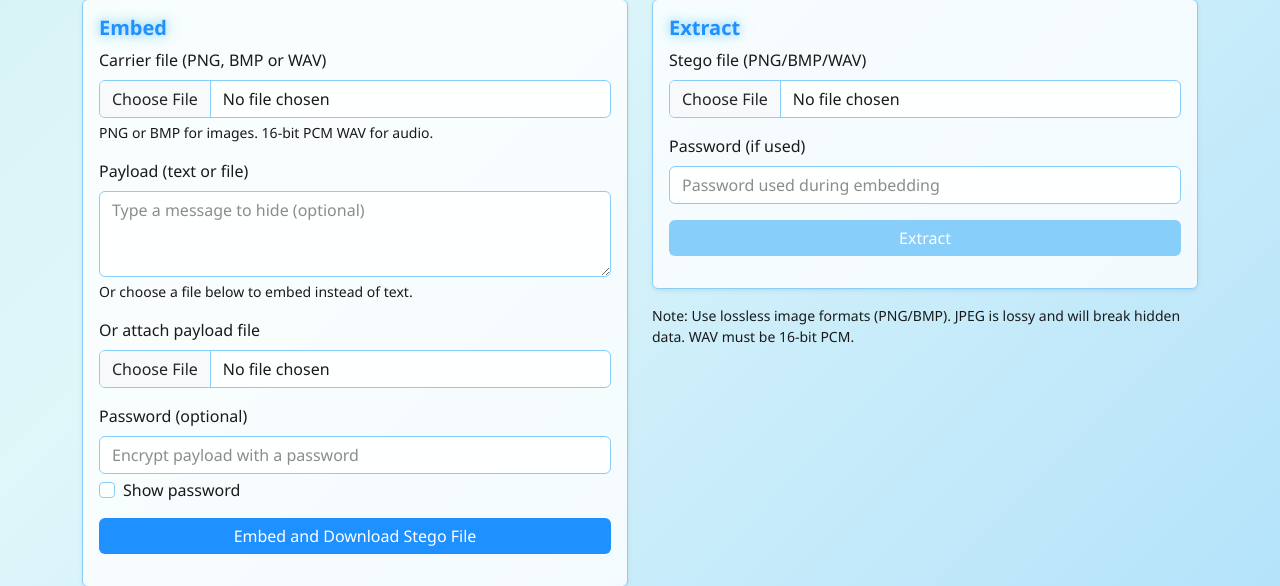
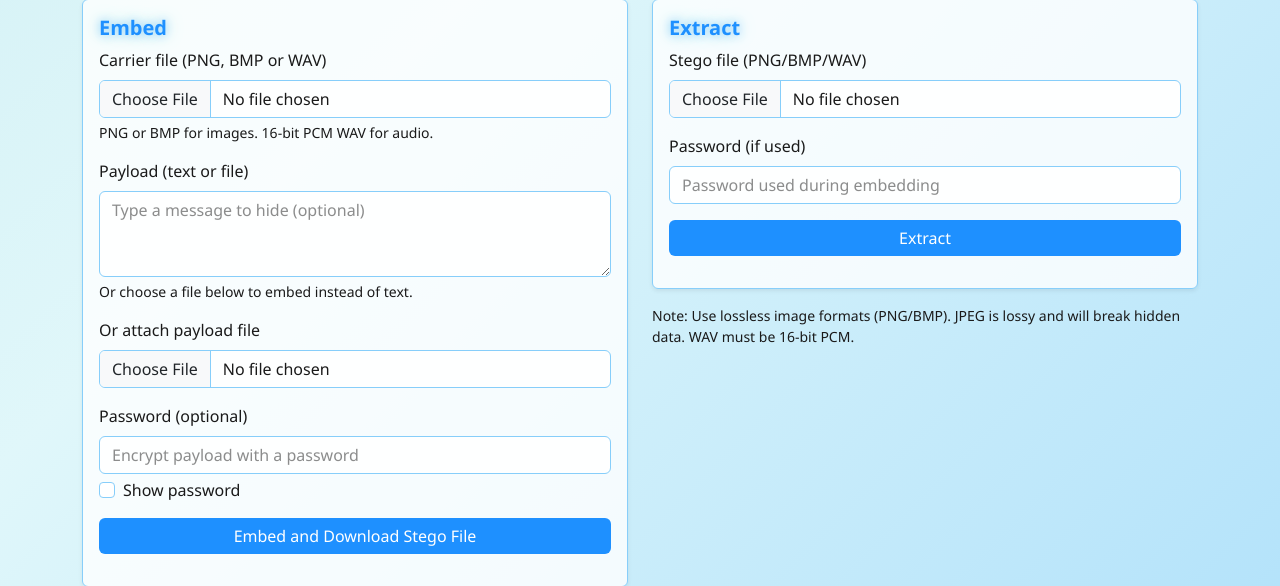
Before and after one commit to HindustaaniSher/Lizard, a Flask app: page / in a window 1280 px wide. Shown: the part 153-739 px from the top of the page. Run offline with Flask 3, Linux system fonts and the light colour scheme; some libraries are stand-ins or nearby versions.

Commit message:
Update style.css

```diff
--- a/static/css/style.css
+++ b/static/css/style.css
@@ -70,7 +70,7 @@ body, html {
 }
 
 .btn-success {
-  background-color: #87CEFA;
+  background-color: #1E90FF;
   border: none;
   color: white;
 }
@@ -80,7 +80,7 @@ body, html {
 }
 
 .btn-success:hover {
-  background-color: #b0e0ff;
+  background-color: #63b8ff;
 }
 
 /* Headings */
```
